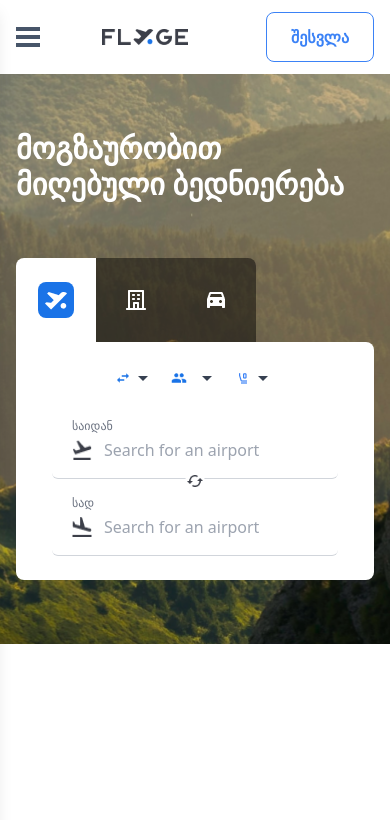
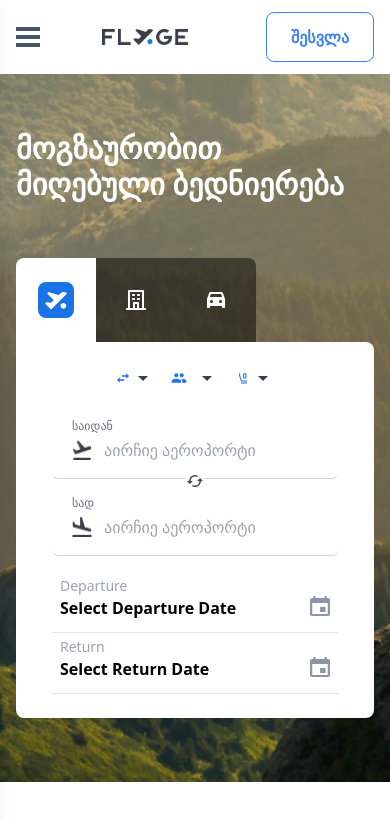
Before and after one commit to ibegoidze/Fly.ge, a React (Create React App) app: page / in a window 390 px wide. Shown: the top 820 px of the page. Built offline with nearby package versions, Linux system fonts and the light colour scheme.

Commit message:
Implementing DateSelector component not fully ready yet Modifying all dropdowns to work perfectly on mobile responsive

```diff
--- a/src/Components/Global/Header/LanguageDropDown.jsx
+++ b/src/Components/Global/Header/LanguageDropDown.jsx
@@ -18,7 +18,7 @@ function LanguageDropDown({ alwaysVisible = false }) {
   const dropdownOptions = [
     { flag: GeoFlag, lang: "ქარ", i18nLang: "ka", alt: "Georgian Flag" },
     { flag: UKFlag, lang: "Eng", i18nLang: "en", alt: "UK Flag" },
-    { flag: GerFlag, lang: "Ger", i18nLang: "de", alt: "German Flag" },
+    { flag: GerFlag, lang: "Deu", i18nLang: "de", alt: "German Flag" },
   ];
 
   // UPDATE LOCAL COMPONENT STATE WHEN REDUX STATE IS CHANGED
--- a/src/Components/Tickets/SearchFlights/Airports.jsx
+++ b/src/Components/Tickets/SearchFlights/Airports.jsx
@@ -70,10 +70,6 @@ const AirportSelector = ({
     return isBelow;
   };
   const isScreenWidthBelow1024 = useScreenWidthBelow(1024);
-  const toggleDropdown = () => {
-    setShowDropdown((prevShowDropdown) => !prevShowDropdown);
-  };
-
   // CREATING FLIGHT SEARCH COMPONENT
   return (
     // SEARCHBAR
@@ -100,10 +96,10 @@ const AirportSelector = ({
             id={labelKey}
             className="block w-full pl-1 pr-10s py-1 bg-transparent rounded-md focus:outline-none focus:ring-indigo-500 focus:border-indigo-500 sm:text-sm"
             value={searchTerm}
-            onChange={toggleDropdown}
+            onChange={handleChange}
             onFocus={() => setShowDropdown(filteredAirports.length > 0)}
             onBlur={() => setTimeout(() => setShowDropdown(false), 100)}
-            placeholder="Search for an airport"
+            placeholder={t("Choose the airport")}
           />
         </div>
         {/* DROPDOWN */}
--- /dev/null
+++ b/src/Components/Tickets/SearchFlights/DatePicker.jsx
@@ -0,0 +1,133 @@
+import React, { useEffect, useState } from "react";
+
+const DatePicker = ({ selectedDate, onDateSelect, selectedEndDate }) => {
+  const [currentMonth, setCurrentMonth] = useState(new Date());
+  const [localSelectedDate, setLocalSelectedDate] = useState(selectedDate);
+  const [localSelectedEndDate, setLocalSelectedEndDate] =
+    useState(selectedEndDate);
+
+  const startOfMonth = (date) =>
+    new Date(date.getFullYear(), date.getMonth(), 1);
+  const endOfMonth = (date) =>
+    new Date(date.getFullYear(), date.getMonth() + 1, 0);
+  const addMonths = (date, months) =>
+    new Date(date.getFullYear(), date.getMonth() + months, 1);
+
+  const formatDate = (date) =>
+    `${date.getFullYear()}-${String(date.getMonth() + 1).padStart(
+      2,
+      "0"
+    )}-${String(date.getDate()).padStart(2, "0")}`;
+
+  const isSelected = (date) => {
+    return (
+      formatDate(date) === formatDate(new Date(localSelectedDate)) ||
+      formatDate(date) === formatDate(new Date(localSelectedEndDate))
+    );
+  };
+
+  useEffect(() => {
+    setLocalSelectedDate(selectedDate);
+    setLocalSelectedEndDate(selectedEndDate);
+  }, [selectedDate, selectedEndDate]);
+
+  const isBetween = (date, start, end) => {
+    if (!start || !end) return false;
+    const startDate = new Date(
+      formatDate(new Date(start || localSelectedDate))
+    );
+    const endDate = new Date(formatDate(new Date(end || localSelectedEndDate)));
+    const checkDate = new Date(formatDate(date));
+    return checkDate > startDate && checkDate < endDate;
+  };
+
+  const isDisabled = (day) => day < new Date().setHours(0, 0, 0, 0);
+
+  const generateCalendarDays = (start) => {
+    let days = [];
+    const startDayOfMonth = startOfMonth(start);
+    const endDayOfMonth = endOfMonth(start);
+
+    for (let i = 0; i < startDayOfMonth.getDay(); i++) {
+      days.push(null);
+    }
+
+    for (
+      let day = new Date(startDayOfMonth);
+      day <= endDayOfMonth;
+      day.setDate(day.getDate() + 1)
+    ) {
+      days.push(new Date(day));
+    }
+
+    start.setDate(1);
+
+    while (days.length % 7 !== 0) {
+      days.push(null);
+    }
+
+    return days;
+  };
+
+  const currentMonthDays = generateCalendarDays(currentMonth);
+  const nextMonth = addMonths(currentMonth, 1);
+  const nextMonthDays = generateCalendarDays(nextMonth);
+
+  return (
+    <div className="bg-white p-4 rounded shadow-lg absolute w-full">
+      <div className="grid grid-cols-2 gap-4">
+        {[currentMonthDays, nextMonthDays].map((monthDays, index) => (
+          <div key={index} className="flex flex-col">
+            <div className="text-center font-bold">
+              {index === 0
+                ? currentMonth.toLocaleString("default", {
+                    month: "long",
+                    year: "numeric",
+                  })
+                : nextMonth.toLocaleString("default", {
+                    month: "long",
+                    year: "numeric",
+                  })}
+            </div>
+            <div className="grid grid-cols-7 gap-1 mt-2 text-center">
+              {["Su", "Mo", "Tu", "We", "Th", "Fr", "Sa"].map((day, idx) => (
+                <div key={idx} className="font-bold">
+                  {day}
+                </div>
+              ))}
+            </div>
+            <div className="grid grid-cols-7 gap-1 mt-1">
+              {monthDays.map((day, idx) => (
+                <div
+                  key={idx}
+                  className={`cursor-pointer p-2 rounded-full ${
+                    day
+                      ? isSelected(day)
+                        ? "bg-blue-500 text-white"
+                        : isBetween(day, selectedDate, selectedEndDate)
+                        ? "bg-blue-200"
+                        : !isDisabled(day)
+                        ? "text-black hover:bg-blue-100"
+                        : "text-gray-400"
+                      : "text-gray-400"
+                  }`}
+                  onClick={() => {
+                    if (day && !isDisabled(day)) {
+                      const formattedDay = formatDate(day);
+                      setLocalSelectedDate(formattedDay);
+                      onDateSelect(formattedDay);
+                    }
+                  }}
+                >
+                  {day ? day.getDate() : ""}
+                </div>
+              ))}
+            </div>
+          </div>
+        ))}
+      </div>
+    </div>
+  );
+};
+
+export default DatePicker;
--- /dev/null
+++ b/src/Components/Tickets/SearchFlights/DateSelector.jsx
@@ -0,0 +1,104 @@
+import React, { useState, useEffect, useRef } from "react";
+import DatePicker from "./DatePicker";
+import CalendarPic from "../../../assets/Tickets/images/Calendar.png";
+
+const DateSelector = () => {
+  const [dates, setDates] = useState({ departure: null, return: null });
+  const [showCalendar, setShowCalendar] = useState(false);
+  const [selecting, setSelecting] = useState("departure");
+  const calendarRef = useRef(null);
+
+  useEffect(() => {
+    const handleClickOutside = (event) => {
+      if (calendarRef.current && !calendarRef.current.contains(event.target)) {
+        setShowCalendar(false);
+      }
+    };
+    document.addEventListener("mousedown", handleClickOutside);
+    return () => {
+      document.removeEventListener("mousedown", handleClickOutside);
+    };
+  }, []);
+
+  const formatDate = (date) => {
+    if (!date) return "";
+    const d = new Date(date);
+    const dayName = d.toLocaleString("en-US", { weekday: "short" });
+    const day = d.getDate();
+    const monthName = d.toLocaleString("en-US", { month: "long" });
+    return `${dayName}. ${day} ${monthName}`;
+  };
+
+  const handleDateSelect = (date) => {
+    if (selecting === "departure") {
+      setDates({ ...dates, departure: date });
+      setSelecting("return");
+    } else if (selecting === "return") {
+      setDates({ ...dates, return: date });
+      setShowCalendar(false);
+      setSelecting("");
+    }
+  };
+
+  return (
+    <>
+      {showCalendar && (
+        <div
+          className="fixed inset-0 bg-black bg-opacity-25 z-10"
+          onClick={() => setShowCalendar(false)}
+        ></div>
+      )}
+      <div className="flex justify-center items-center lg:border border-solid border-borderGray rounded-md w-full lg:w-2/4 relative flex-col lg:flex-row">
+        <div className="w-full lg:w-1/2 h-full border-b lg:border-r flex flex-col justify-between px-2 py-1">
+          <div className="text-gray-400 text-sm w-full text-left cursor-pointer">
+            Departure
+          </div>
+          <div
+            className="flex justify-between text-black text-md font-semibold cursor-pointer pb-2"
+            onClick={() => {
+              setShowCalendar(true);
+              setSelecting("departure");
+            }}
+          >
+            {dates.departure
+              ? formatDate(dates.departure)
+              : "Select Departure Date"}
+            <img src={CalendarPic} alt="Calendar" className="w-5 h-5" />
+          </div>
+        </div>
+        <div className="w-full lg:w-1/2 h-full flex border-b flex-col justify-between px-2 py-1">
+          <div className="text-gray-400 text-sm w-full text-left cursor-pointer">
+            Return
+          </div>
+          <div
+            className="flex justify-between text-black text-md font-semibold cursor-pointer pb-2"
+            onClick={() => {
+              setShowCalendar(true);
+              setSelecting("return");
+            }}
+          >
+            {dates.return ? formatDate(dates.return) : "Select Return Date"}
+            <img src={CalendarPic} alt="Calendar" className="w-5 h-5" />
+          </div>
+        </div>
+        {showCalendar && (
+          <div
+            ref={calendarRef}
+            className="absolute z-20 bg-white shadow-lg rounded-lg w-full lg:w-[calc(100%+7rem)]"
+            style={{ right: "0", top: "0" }}
+          >
+            <DatePicker
+              selectedDate={
+                selecting === "departure" ? dates.departure : dates.return
+              }
+              onDateSelect={handleDateSelect}
+            />
+          </div>
+        )}
+        <div></div>
+      </div>
+    </>
+  );
+};
+
+export default DateSelector;
--- a/src/Components/Tickets/SearchFlights/SearchFlights.jsx
+++ b/src/Components/Tickets/SearchFlights/SearchFlights.jsx
@@ -2,10 +2,12 @@ import React, { useState } from "react";
 import Plane from "../../../assets/Tickets/images/Plane.png";
 import Hotel from "../../../assets/Tickets/images/Hotel.png";
 import Car from "../../../assets/Tickets/images/Car.png";
+
 import OneWay from "./OneWay";
 import Passengers from "./Passengers";
 import EconomyClass from "./EconomyClass";
 import Airports from "./Airports";
+import DateSelector from "./DateSelector";
 
 import { useTranslation } from "react-i18next";
 
@@ -107,13 +109,14 @@ function SearchFlight() {
                   <Passengers />
                   <EconomyClass />
                 </div>
-                <div className="px-5 py-2">
+                <div className="px-5 py-2 flex gap-4 flex-col lg:flex-row ">
                   <Airports />
+                  <DateSelector />
                 </div>
               </div>
             )}
             {/* TAB 2 CONTENT */}
-            {activeTab === "tab2" && <div>Content for Tab 2</div>}
+            {activeTab === "tab2" && <div></div>}
             {/* TAB 3 CONTENT */}
             {activeTab === "tab3" && <div>Content for Tab 3</div>}
           </div>
--- a/src/i18n.js
+++ b/src/i18n.js
@@ -32,6 +32,7 @@ const resources = {
       "First class": "First class",
       From: "From",
       To: "To",
+      "Choose the airport": "Choose the airport",
     },
   },
   // GEORGIAN
@@ -64,6 +65,7 @@ const resources = {
       "First class": "პირველი კლასი",
       From: "საიდან",
       To: "სად",
+      "Choose the airport": "აირჩიე აეროპორტი",
     },
   },
   // GERMAN
@@ -97,6 +99,7 @@ const resources = {
       "First class": "Erste klasse",
       From: "Aus",
       To: "Zu",
+      "Choose the airport": "Wählen Sie den Flughafen",
     },
   },
 };
--- a/tailwind.config.js
+++ b/tailwind.config.js
@@ -11,6 +11,7 @@ module.exports = {
         primaryBlue: "#1A73E7",
         qlesa: "#535353",
         "custom-gray": "#616c81",
+        borderGray: "#cfd8e1",
       },
       screens: {
         custom: "830px",
```
Also changed, not shown: src/assets/Tickets/images/Calendar.png (added).
